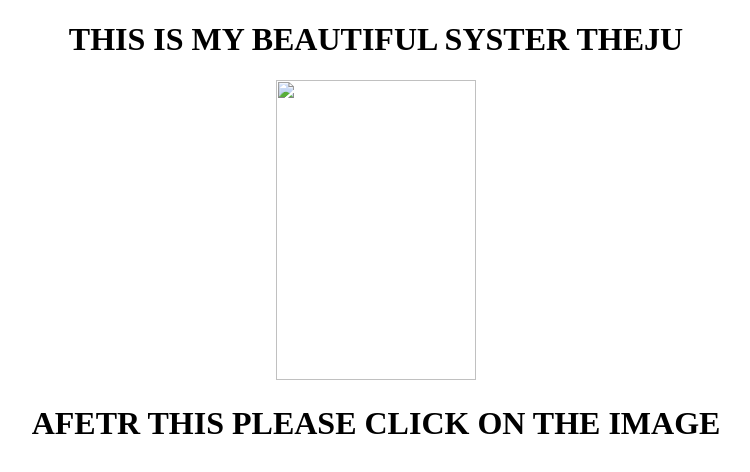
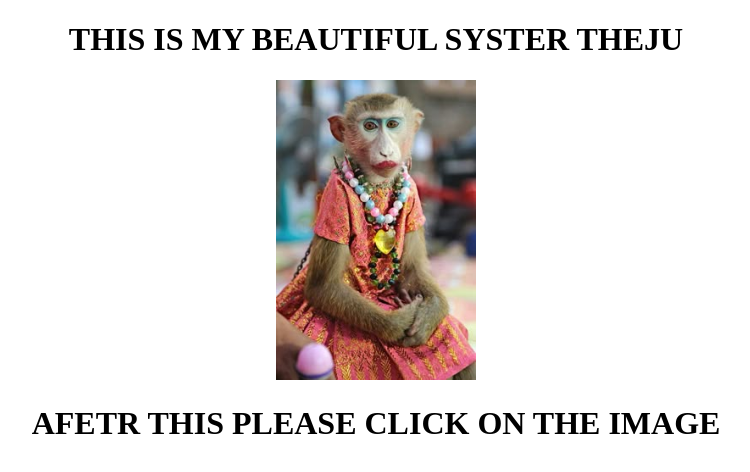
Before and after one commit to sanjaygowdam08/SISTER, a plain HTML site: page index4.html in a window 1280 px wide. Shown: the whole page, without its empty margins (264-1014 px from the left). Drawn offline with Linux system fonts and the light colour scheme; the site is published under a folder, as on GitHub Pages, so addresses that start at the root find nothing.

Commit message:
Update index4.html

```diff
--- a/index4.html
+++ b/index4.html
@@ -7,7 +7,7 @@
 </head>
 <body>
     <center><h1 >THIS IS MY BEAUTIFUL SYSTER THEJU</h1>
-    <a href="index5.html"><img src="/monkey.jpg" height="300px" width="200px" alt=""></a>
+    <a href="index5.html"><img src="./monkey.jpg" height="300px" width="200px" alt=""></a>
  <h1>AFETR THIS PLEASE CLICK ON THE IMAGE</h1></center>
 
 </body>
```
